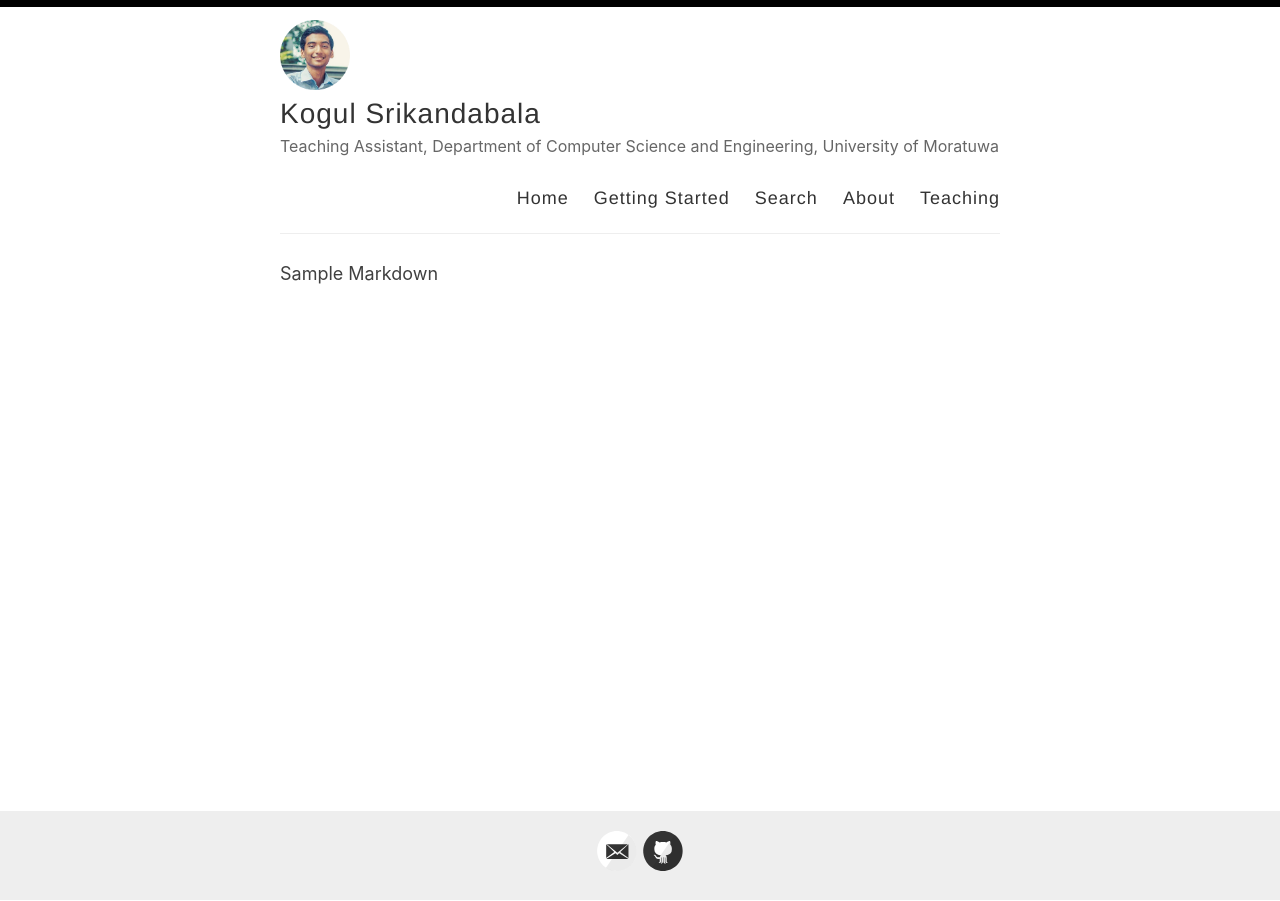
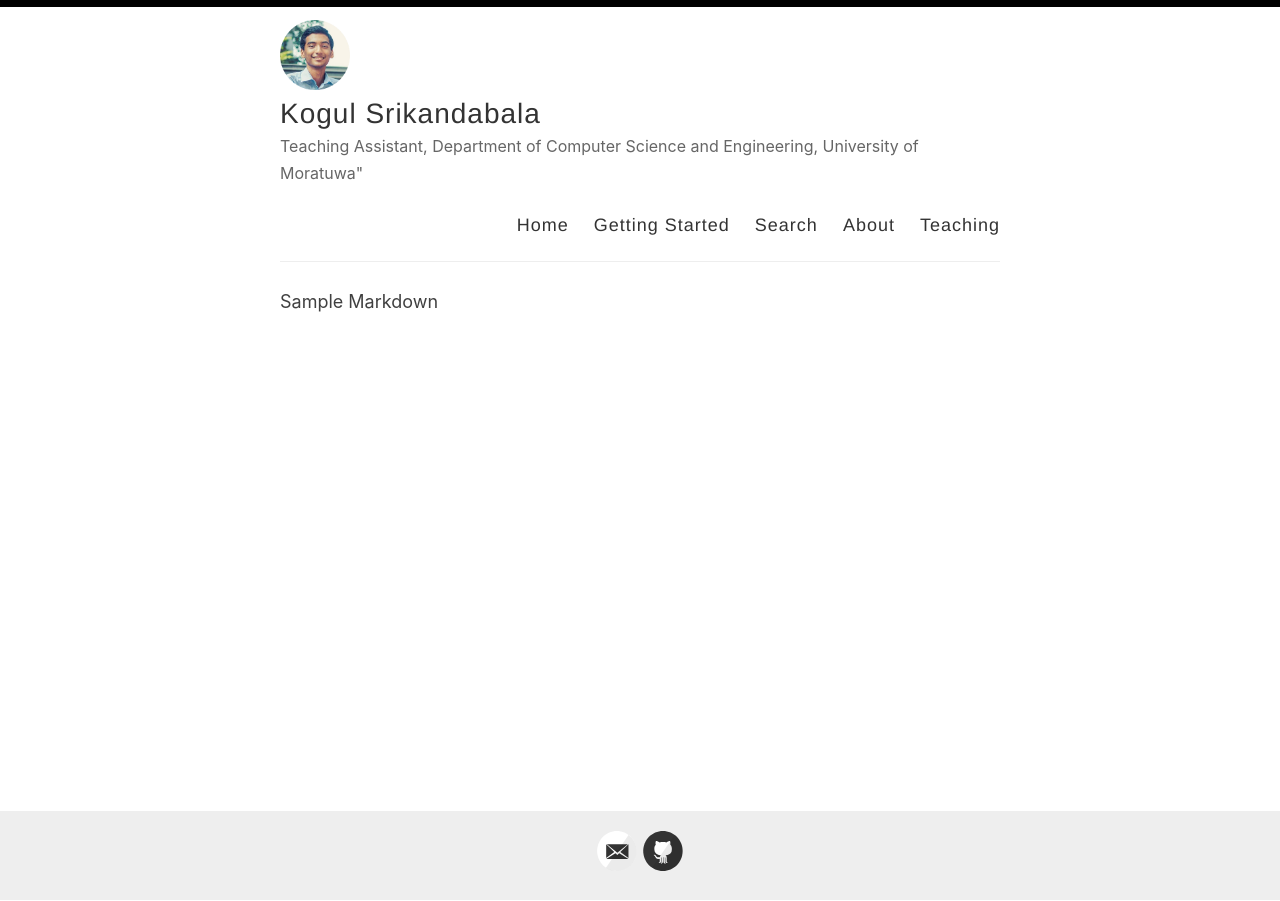
Before and after one commit to Skogul1997/Skogul1997.github.io, a Jekyll site: the page built from index.html, in a window 1280 px wide. Built offline with Jekyll 4.4.1, drawn with Linux system fonts in a browser that asks for light colours; the list of posts is cut into pages by our own code; part of the change alters nothing that is shown.

```diff
--- a/_config.yml
+++ b/_config.yml
@@ -9,7 +9,9 @@ name: Kogul Srikandabala
 author: Kogul Srikandabala
 
 # Short bio or description (displayed in the header)
-description: "Teaching Assistant,\n\nDepartment of Computer Science and Engineering,\n\nUniversity of Moratuwa"
+description: Teaching Assistant,
+  Department of Computer Science and Engineering,
+  University of Moratuwa"
 
 # URL of your avatar or profile pic (you could use your GitHub profile pic)
 avatar: /images/ProfilePic.png
```
